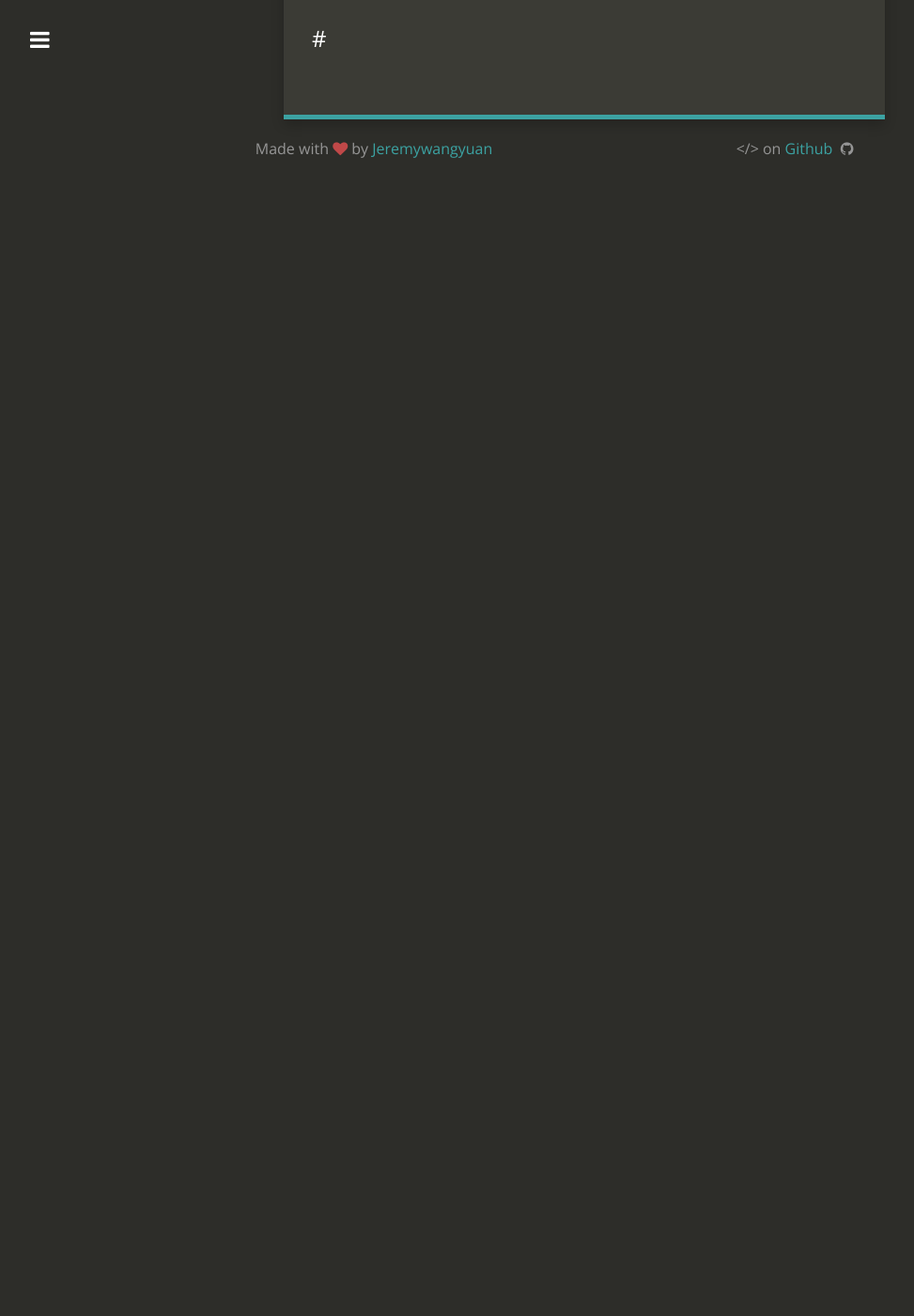
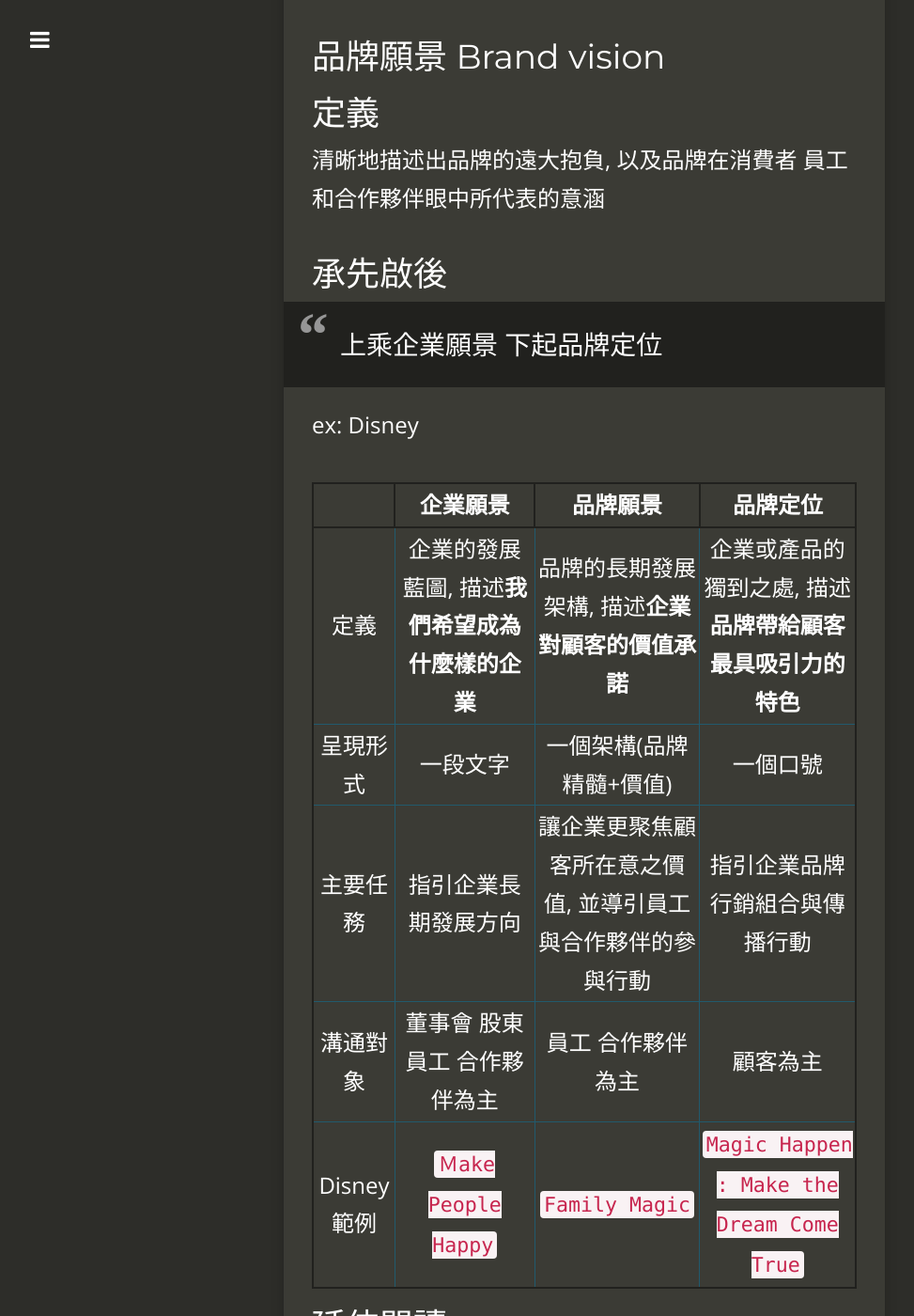
Before and after one commit to jeremywangyuan/Jeremywangyuan.github.io, a Jekyll site: the page built from _posts/2017-08-11-study-note.md, in a window 1280 px wide and 1400 px high, scrolled down 270 px. Shown: the whole window at 94% size, without its empty margins (18-991 px from the left). Built offline with Jekyll 4.4.1, drawn with Linux system fonts in a browser that asks for light colours; nearby versions of some CDN libraries; before the commit the page ends 900 px from its top, so only the background shows below that; some of the changed text lies outside the part shown.

Commit message:
study note

```diff
--- a/_posts/2017-08-11-study-note.md
+++ b/_posts/2017-08-11-study-note.md
@@ -1,12 +1,32 @@
 ---
 layout:     post
-title:      讀書筆記--經理人
-date:       2017-08-11 20:30:00
-summary:
-categories: note
+title:      MANAGER today -
+date:       2017-08-11 23:00:00
+summary:    Brand vision
+categories: Study Note
 thumbnail: book
 tags:
 ---
 
+品牌願景 Brand vision
+===
 
-#
+## 定義
+清晰地描述出品牌的遠大抱負, 以及品牌在消費者 員工和合作夥伴眼中所代表的意涵
+
+## 承先啟後
+>上乘企業願景 下起品牌定位
+
+ex: Disney
+
+| | 企業願景 | 品牌願景 | 品牌定位 |
+|:------:|:------:|:-------:|:-----:|
+|定義|企業的發展藍圖, 描述**我們希望成為什麼樣的企業**|品牌的長期發展架構, 描述**企業對顧客的價值承諾**|企業或產品的獨到之處, 描述**品牌帶給顧客最具吸引力的特色**|
+|呈現形式|一段文字|一個架構(品牌精髓+價值)|一個口號|
+|主要任務|指引企業長期發展方向|讓企業更聚焦顧客所在意之價值, 並導引員工與合作夥伴的參與行動|指引企業品牌行銷組合與傳播行動|
+|溝通對象|董事會 股東 員工 合作夥伴為主|員工 合作夥伴為主|顧客為主|
+|Disney範例|`Ｍake People Happy`|`Family Magic`|`Magic Happen : Make the Dream Come True`|
+
+## 延伸閱讀
+David A. Aaker - [It Starts With a Brand Vision](https://www.prophet.com/thinking/2014/03/185-it-starts-with-a-brand-vision/)
+> The brand essence represents a central theme of the brand vision – but it’s optional.
```
Also changed, not shown: 1 other file.
